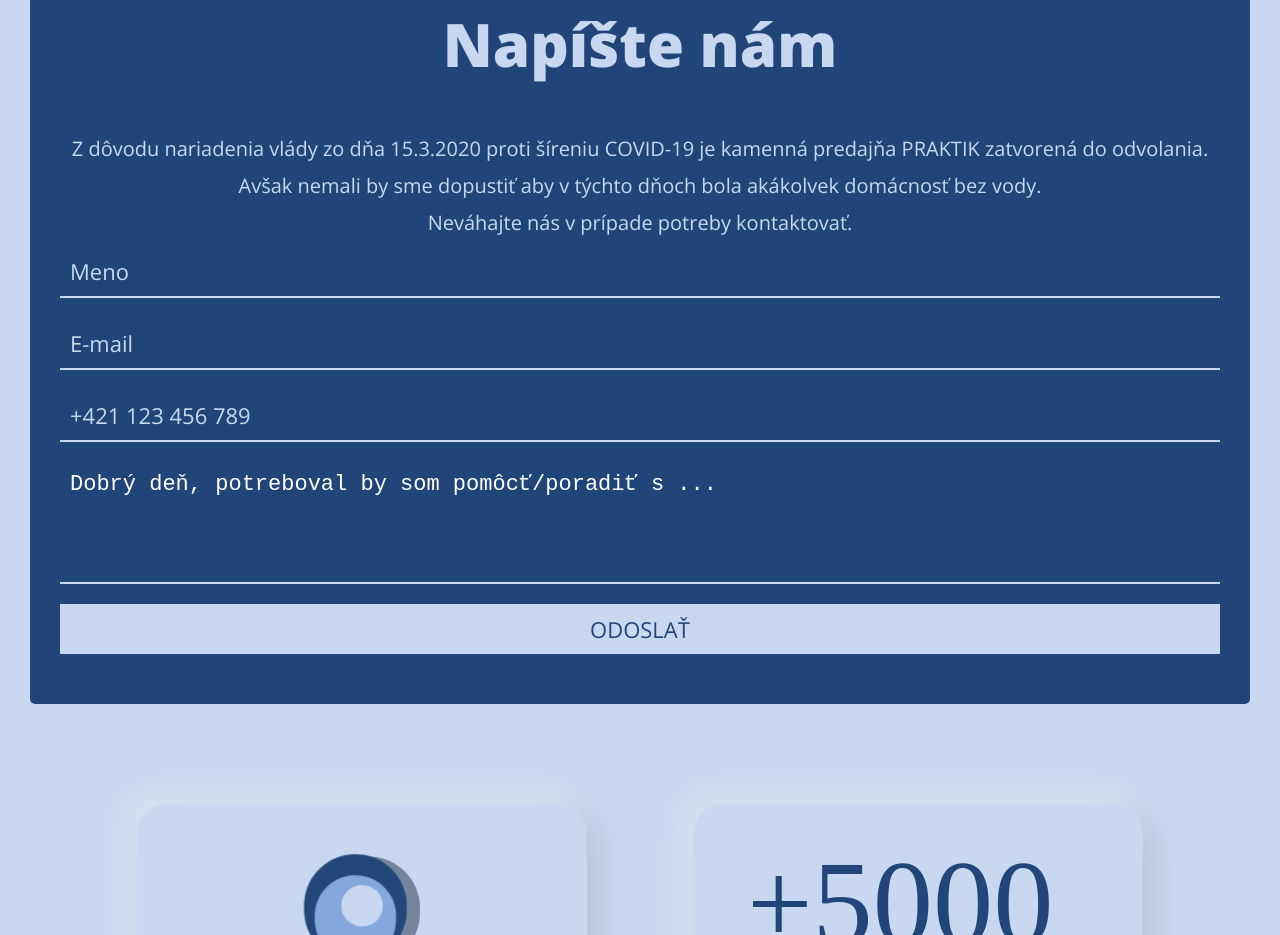
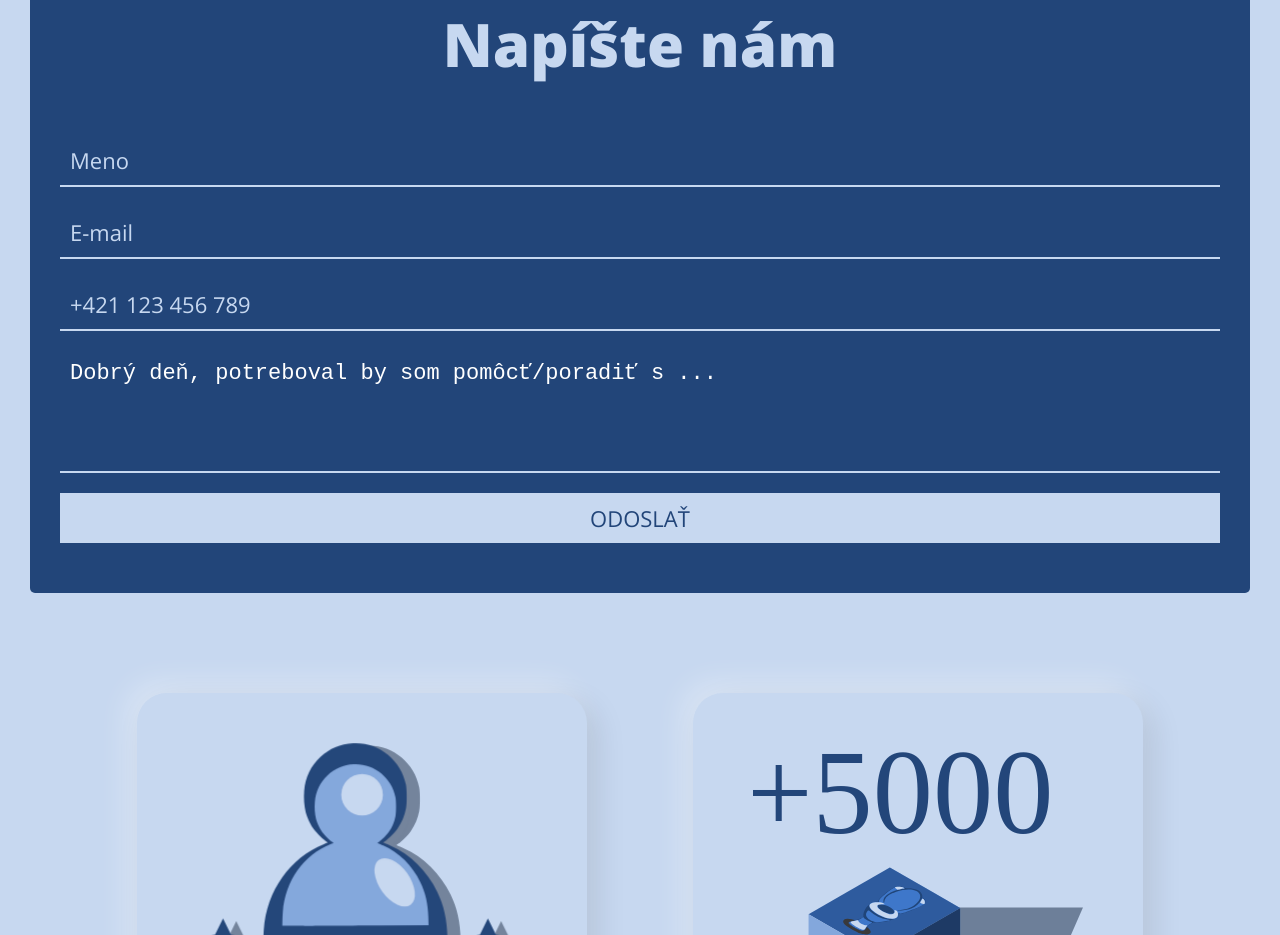
Before and after one commit to Darken141/praktik-nm.sk, a Gatsby site: page / in a window 1280 px wide. Shown: the part 779-1714 px from the top of the page. Built offline with nearby package versions, Linux system fonts and the light colour scheme; Gatsby itself is replaced by a stand-in of ours.

Commit message:
remove paragraph about closed shop

```diff
--- a/src/pages/index.js
+++ b/src/pages/index.js
@@ -85,12 +85,6 @@ const IndexPage = () => {
 
 			<section id="contact-us">
 				<h2 className="heading-light">Napíšte nám</h2>
-				<p>
-					Z dôvodu nariadenia vlády zo dňa 15.3.2020 proti šíreniu COVID-19 je kamenná predajňa PRAKTIK
-					zatvorená do odvolania.
-				</p>
-				<p>Avšak nemali by sme dopustiť aby v týchto dňoch bola akákolvek domácnosť bez vody.</p>
-				<p>Neváhajte nás v prípade potreby kontaktovať.</p>
 
 				<form action="https://getform.io/f/05565fe4-35b5-4ac3-a12a-2dfea583ea63" method="POST">
 					<input type="text" name="name" placeholder="Meno" required />
```
